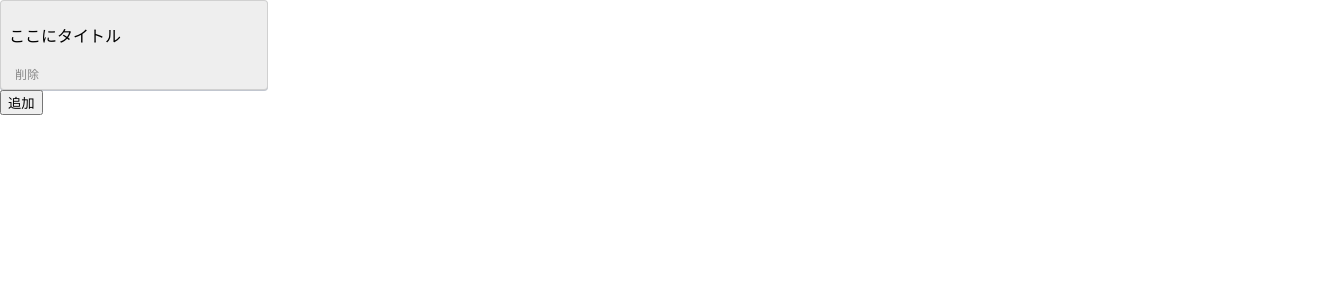
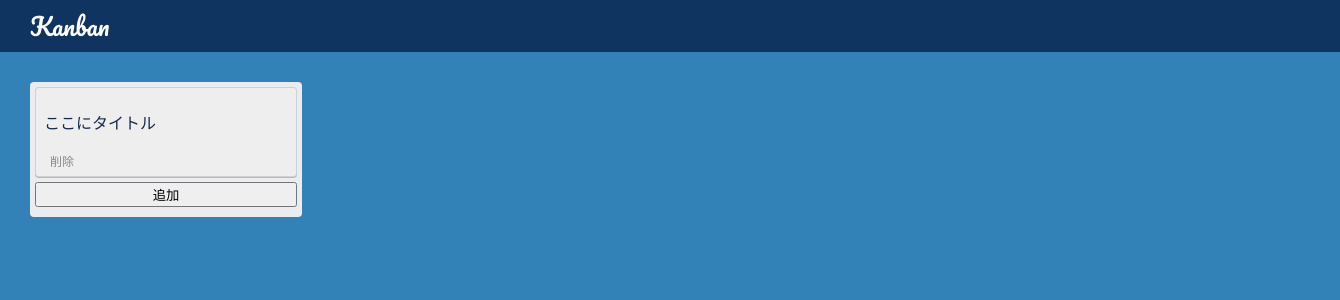
Before and after one commit to m-yokomichi/react_study, a React (Create React App) app in the folder kanban/: page / in a window 1280 px wide. Shown: the top 300 px of the page, 1340 px wide, since content can reach past the window. Built offline with nearby package versions, Linux system fonts and the light colour scheme.

Commit message:
feat : 削除機能とスタイル調整

```diff
--- a/kanban/src/App.js
+++ b/kanban/src/App.js
@@ -1,5 +1,8 @@
 import React, {useState} from 'react';
+import styled from 'styled-components';
 import Card from './Card.jsx';
+import Navigation from './Navigation.jsx';
+import CardList from './CardList.jsx';
 
 function App() {
   const [state, setState] = useState({
@@ -13,10 +16,33 @@ function App() {
     cards.push({ title : '新規カード' })
     setState({cards})
   }
+  const removeCard = (key) => {
+    delete cards[key]
+    setState({cards})
+  }
+  const SCardLists = styled.div`
+    display: "flex";
+    flex-direction: "column";
+    width: "100%";
+    padding-left: 30px; // 一番左の調整用余白
+  `
   return (
     <>
-      { cards.map((card, i) =>  <Card title={card.title} key={i} />) }
-      <button onClick={() => addCard()}>追加</button>
+      <Navigation />
+      <SCardLists>
+        <CardList>
+          {
+            cards.map((card, i) =>
+              <Card
+                title={card.title}
+                key={i}
+                removeCard={() => {removeCard(i)}}
+              />
+            )
+          }
+          <button onClick={() => addCard()}>追加</button>
+        </CardList>
+      </SCardLists>
     </>
   );
 }
--- a/kanban/src/Card.jsx
+++ b/kanban/src/Card.jsx
@@ -1,11 +1,11 @@
 import React from 'react';
 import styled from 'styled-components';
 
-function Card({ title }) {
+function Card({ title, removeCard}) {
     return (
         <SCard>
             <p>{ title }</p>
-            <SDeleteButton>削除</SDeleteButton>
+            <SDeleteButton onClick={() => {removeCard()}}>削除</SDeleteButton>
         </SCard>
     );
 }
@@ -28,7 +28,7 @@ const SCard = styled.div`
   border-radius: .25rem;
   background: #eee;
   box-shadow: 0 1px 0 rgba(9, 30, 66, .25);
-  width: 250px;
+  width: 244px;
 
   padding: 6px 8px;
 
--- /dev/null
+++ b/kanban/src/CardList.jsx
@@ -0,0 +1,29 @@
+import React from 'react'
+import styled from 'styled-components'
+
+const CardList = ({ children }) => {
+    return (
+        <SCardList>{children}</SCardList>
+    );
+}
+
+const SCardList = styled.div`
+    display: flex;
+    flex-direction: column;
+
+    width: 272px;
+    margin: 30px 30px 30px 0px;
+    padding: 5px;
+    box-sizing: border-box;
+
+    cursor: pointer; // カーソルを変更してそれっぽく
+    background: #ebecf0; // それっぽい背景色
+    border-radius: .25rem; // それっぽく角を丸める
+    & > * {
+        // つまり感排除のための余白を子（カード）全てに設定
+        margin-bottom: 5px;
+    }
+
+`
+
+export default CardList;
--- /dev/null
+++ b/kanban/src/Navigation.jsx
@@ -0,0 +1,23 @@
+import React from 'react'
+import styled from 'styled-components'
+
+const Navigation = () => {
+    return <SNavigation><SLogo>Kanban</SLogo></SNavigation>
+}
+
+const SLogo = styled.div`
+    font-size: 24px;
+    user-select: none; // 選択不可
+    font-family: 'Pacifico', cursive; // importしたwebフォントを適用
+`
+const SNavigation = styled.div` // styled-componentsで定義
+    display: flex; // レイアウトにflexを利用
+    align-items: center; // flexレイアウト適用時、縦の位置をセンターに
+    height: 32px; // 高さ
+    width: 100%; // 幅いっぱいに広げる
+    color: white; // 文字の色は白
+    background: #0f3460; // それっぽい色
+    padding: 10px 30px; // それっぽい余白
+`
+
+export default Navigation
--- a/kanban/src/index.css
+++ b/kanban/src/index.css
@@ -1,3 +1,5 @@
+@import url('https://fonts.googleapis.com/css2?family=Pacifico&display=swap');
+
 body {
   margin: 0;
   font-family: -apple-system, BlinkMacSystemFont, 'Segoe UI', 'Roboto', 'Oxygen',
@@ -5,6 +7,8 @@ body {
     sans-serif;
   -webkit-font-smoothing: antialiased;
   -moz-osx-font-smoothing: grayscale;
+  color: #172b4d;
+  background: #3282b8;
 }
 
 code {
```
